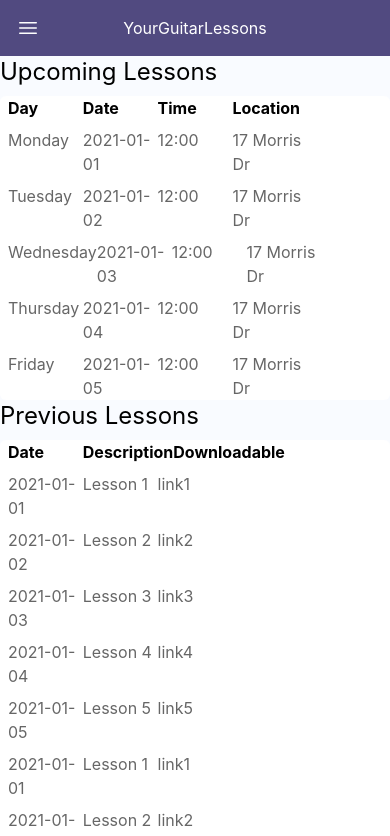
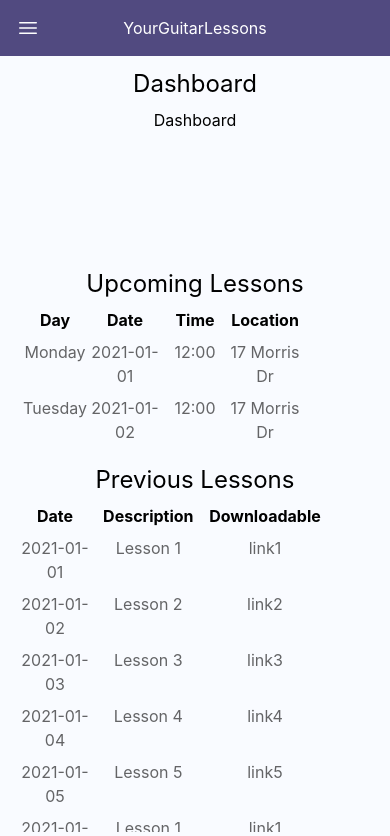
Before and after one commit to frank-skyblue/Your-Guitar-Lessons, a React (Create React App) app in the folder client/: page / in a window 390 px wide. Shown: the top 836 px of the page. Built offline with nearby package versions, Linux system fonts and the light colour scheme.

Commit message:
Added admin pages, role routes and finished home layout

```diff
--- a/client/src/App.tsx
+++ b/client/src/App.tsx
@@ -1,7 +1,8 @@
-import React, {useEffect} from 'react';
-import {createBrowserRouter, Navigate, RouterProvider} from "react-router-dom";
+import React, { useEffect } from 'react';
+import { createBrowserRouter, Navigate, RouterProvider } from "react-router-dom";
 import ErrorPage from "./errorPage";
 import DynamicRoute from './routes/layout/DynamicRoute';
+import RoleRoute from './routes/layout/RoleRoute';
 import RootLayout from "./routes/layout/RootLayout";
 import HomeLayout from './routes/layout/HomeLayout';
 import AuthLayout from './routes/layout/AuthLayout';
@@ -11,6 +12,9 @@ import About from './routes/about';
 import Profile from './routes/profile';
 import Login from './routes/auth/login';
 import Signup from './routes/auth/signup';
+import AdminHome from './routes/adminHome';
+import AdminCalendar from './routes/adminCalendar';
+import AdminProfile from './routes/adminProfile';
 
 // TODO: appending additional child routes will cause the nav highlight to not work
 const router = createBrowserRouter([
@@ -24,11 +28,17 @@ const router = createBrowserRouter([
                 children: [
                     {
                         index: true,
-                        element: <DynamicRoute authenticationPage={false} landingPage={false} element={<Home />} />,
+                        element: <DynamicRoute
+                            authenticationPage={false}
+                            landingPage={false}
+                            element={<RoleRoute element={<Home />} admin={<AdminHome />} />} />,
                     },
                     {
                         path: 'calendar',
-                        element: <DynamicRoute authenticationPage={false} landingPage={false} element={<Calendar />} />,
+                        element: <DynamicRoute
+                            authenticationPage={false}
+                            landingPage={false}
+                            element={<RoleRoute element={<Calendar />} admin={<AdminCalendar />} />} />,
                     }
                 ]
             },
@@ -51,7 +61,10 @@ const router = createBrowserRouter([
             },
             {
                 path: 'profile',
-                element: <DynamicRoute authenticationPage={false} landingPage={false} element={<Profile />} />,
+                element: <DynamicRoute
+                    authenticationPage={false}
+                    landingPage={false}
+                    element={<RoleRoute element={<Profile />} admin={<AdminProfile />} />} />,
             },
         ]
     },
--- a/client/src/components/SideNav.tsx
+++ b/client/src/components/SideNav.tsx
@@ -1,5 +1,5 @@
 import React from 'react';
-import { Link, NavLink, useLocation } from "react-router-dom";
+import { Link, useLocation } from "react-router-dom";
 import { classNames } from '../util/helpers';
 import { HomeIcon, CalendarIcon, InformationCircleIcon } from '@heroicons/react/20/solid';
 
--- /dev/null
+++ b/client/src/routes/adminCalendar.tsx
@@ -0,0 +1,17 @@
+import React from 'react';
+
+interface AdminCalendarProps {
+    // Add any props you need for the component here
+}
+
+const AdminCalendar: React.FC<AdminCalendarProps> = () => {
+    // Add your component logic here
+
+    return (
+        <div>
+            <h1>ADMIN CALENDAR</h1>
+        </div>
+    );
+};
+
+export default AdminCalendar;
--- /dev/null
+++ b/client/src/routes/adminHome.tsx
@@ -0,0 +1,17 @@
+import React from 'react';
+
+interface AdminHomeProps {
+    // Add any props you need here
+}
+
+const AdminHome: React.FC<AdminHomeProps> = () => {
+    // Add your component logic here
+
+    return (
+        <div>
+            <h1>ADMIN HOME</h1>
+        </div>
+    );
+};
+
+export default AdminHome;
--- /dev/null
+++ b/client/src/routes/adminProfile.tsx
@@ -0,0 +1,17 @@
+import React from 'react';
+
+interface AdminProfileProps {
+    // Define your component props here
+}
+
+const AdminProfile: React.FC<AdminProfileProps> = () => {
+    // Your component logic goes here
+
+    return (
+        <div>
+            <h1>Admin Profile</h1>
+        </div>
+    );
+};
+
+export default AdminProfile;
--- a/client/src/routes/home.tsx
+++ b/client/src/routes/home.tsx
@@ -4,24 +4,24 @@ import { PreviousLessonsObjType, UpcomingLessonsObjType } from '../util/types';
 
 const Home: React.FC = () => {
     return (
-        <div className='h-full flex flex-col md:flex-row md:gap-x-6 md:px-6 md:py-8'>
-            <div className='md:basis-3/5 flex flex-col md:gap-y-6'>
-                <div className='md:basis-2/6 flex flex-col gap-y-2 overflow-hidden'>
+        <div className='h-full flex flex-col gap-y-3 md:gap-y-0 md:flex-row md:gap-x-6 p-3 md:px-6 md:py-8'>
+            <div className='basis-3/4 md:basis-3/5 flex flex-col gap-y-3 md:gap-y-6 overflow-hidden'>
+                <div className='basis-1/3 md:basis-2/6 flex flex-col gap-y-2 overflow-hidden text-center md:text-left'>
                     <h1 className='text-2xl'>Upcoming Lessons</h1>
-                    <div className='bg-content-highlight flex-grow flex flex-col gap-y-2 rounded-md px-2 overflow-hidden'>
+                    <div className='md:bg-content-highlight flex-grow flex flex-col gap-y-2 rounded-md px-2 overflow-hidden'>
                         <UpcomingLessons />
                     </div>
                 </div>
-                <div className='md:basis-4/6 flex flex-col gap-y-2 overflow-hidden'>
+                <div className='basis-2/3 md:basis-4/6 flex flex-col gap-y-2 overflow-hidden text-center md:text-left'>
                     <h1 className='text-2xl'>Previous Lessons</h1>
-                    <div className='bg-content-highlight flex-grow flex flex-col gap-y-2 rounded-md px-2 overflow-hidden'>
+                    <div className='md:bg-content-highlight flex-grow flex flex-col gap-y-2 rounded-md px-2 overflow-hidden'>
                         <PreviousLessons />
                     </div>
                 </div>
             </div>
-            <div className='md:basis-2/5 flex flex-col gap-y-2'>
+            <div className='basis-1/4 md:basis-2/5 flex flex-col gap-y-2 order-first md:order-none text-center md:text-left'>
                 <h1 className='text-2xl'>Dashboard</h1>
-                <div className='bg-content-highlight flex-grow rounded-md'>
+                <div className='md:bg-content-highlight flex-grow rounded-md'>
                     <Dashboard />
                 </div>
             </div>
@@ -96,14 +96,14 @@ const PreviousLessons: React.FC = () => {
         <>
             <div className='flex flex-row'>
                 {PreviousLessonsHeaders.map((title, index) => (
-                    <p key={index} className='text-md font-bold basis-1/5'>{title}</p>
+                    <p key={index} className='text-md font-bold first:basis-1/5 basis-2/6'>{title}</p>
                 ))}
             </div>
             <div className='flex flex-col gap-y-2 overflow-auto'>
             {previousLessons.map((lesson: PreviousLessonsObjType, index) => (
                 <div key={index} className='flex flex-row'>
                     {Object.values(lesson).map((value, index) => (
-                        <p key={index} className='text-md text-text-primary/60 basis-1/5'>{value}</p>
+                        <p key={index} className='text-md text-text-primary/60 first:basis-1/5 basis-2/6'>{value}</p>
                     ))}
                 </div>
             ))}
--- /dev/null
+++ b/client/src/routes/layout/RoleRoute.tsx
@@ -0,0 +1,16 @@
+import React from "react";
+import { Navigate } from "react-router-dom";
+
+// TODO: Remove this line after implementing authorization
+const userAdmin = false;
+
+export default function RoleRoute(props: {
+    element: any;
+    admin: any;
+}) {
+    if (userAdmin) {
+        return props.admin;
+    } else {
+        return props.element;
+    }
+}
```
